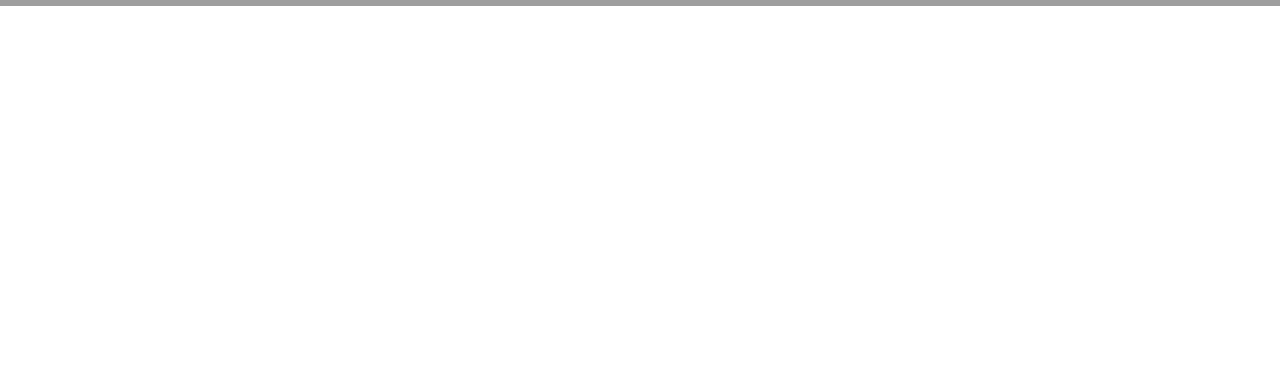
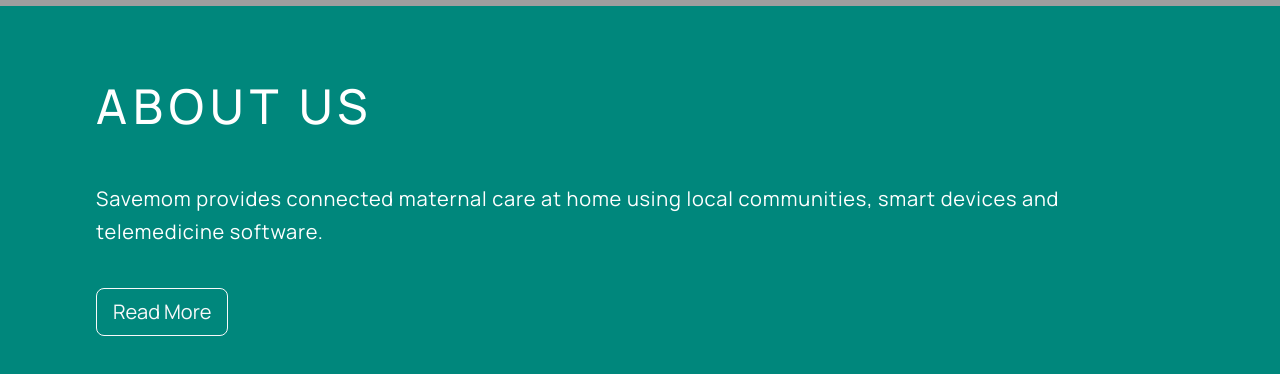
Before and after one commit to RockAdil/Savemom-Official_Website, a React (Create React App) app: page / in a window 1280 px wide. Shown: the part 1812-2186 px from the top of the page. Before the commit the page ends 1818 px from the top, so only its background shows below. Built offline with nearby package versions, Linux system fonts and the light colour scheme; grey boxes are pictures that could not be loaded.

Commit message:
home page content-3

```diff
--- a/src/App.scss
+++ b/src/App.scss
@@ -37,7 +37,7 @@
   }
 
   @media screen and (max-width: 550px) {
-    font-size: 1rem;
+    font-size: 1.1rem;
     letter-spacing: 3px;
   }
 }
--- a/src/components/Home/home.jsx
+++ b/src/components/Home/home.jsx
@@ -1,6 +1,7 @@
 import React, { useState } from 'react';
 import Carousel from 'react-bootstrap/Carousel';
 import { Button } from 'react-bootstrap';
+import { Link } from 'react-router-dom';
 
 import Navbar from '../../containers/Navbar/Navbar';
 import './home.scss';
@@ -170,6 +171,28 @@
           </p>
         </div>
       </div>
+
+      {/* CONTENT - 3 */}
+      <div className='home__content-3' style={{ backgroundColor: '#00877c' }}>
+        <div className='section__padding'>
+          <h3 className='head-text'>ABOUT US</h3>
+          <p className='p-text'>
+            Savemom provides connected maternal care at home using local
+            communities, smart devices and telemedicine software.
+          </p>
+          <Link to='/whoweare'>
+            <Button
+              variant='outline-light'
+              size='lg'
+              className='watch-now-button'
+            >
+              Read More
+            </Button>
+          </Link>
+        </div>
+      </div>
+
+      {/* CONTENT - 4 */}
     </>
   );
 };
```
